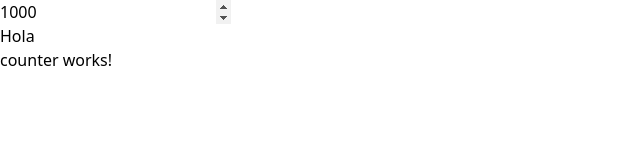
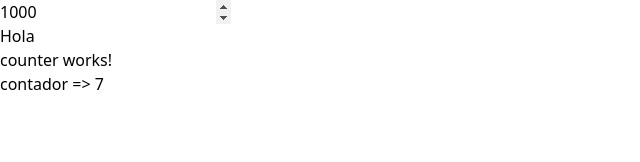
Before and after one commit to marinezdev/StoreOnLine, an Angular app: page /about in a window 1280 px wide. Shown: the top 162 px of the page, without its empty margins (0-640 px from the left). Built offline with nearby package versions, Linux system fonts and the light colour scheme.

Commit message:
evitando memery leaks with onDestroy event

```diff
--- a/src/app/domains/shared/components/counter/counter.component.html
+++ b/src/app/domains/shared/components/counter/counter.component.html
@@ -1 +1,2 @@
 <p>counter works!</p>
+<p>contador => {{counter()}}</p>
--- a/src/app/domains/shared/components/counter/counter.component.ts
+++ b/src/app/domains/shared/components/counter/counter.component.ts
@@ -1,4 +1,5 @@
-import { Component, Input, SimpleChanges } from '@angular/core';
+import { Component, Input, signal, SimpleChanges } from '@angular/core';
+import { windowTime } from 'rxjs';
 
 @Component({
   selector: 'app-counter',
@@ -9,6 +10,8 @@ import { Component, Input, SimpleChanges } from '@angular/core';
 export class CounterComponent {
   @Input({required: true}) duration: number = 0;
   @Input({required: true}) message: string = '';
+  counter = signal(0);
+  counterRef: number | undefined;
 
   constructor()
   {
@@ -37,6 +40,12 @@ export class CounterComponent {
     // after render // only once // async & tehn subscribe objects
     console.log('ngOnInit');
     console.log('-'.repeat(15));
+
+    // timer
+    this.counterRef = window.setInterval(() => {
+      this.counter.update(statePrev => statePrev + 1);
+      console.log('run interval: ' + this.counter);
+    }, 1000);
   }
 
   ngAfterViewInit()
@@ -51,6 +60,7 @@ export class CounterComponent {
     // after render // si los componentes hijo ya fueron renderizados
     console.log('ngOnDestroy');
     console.log('-'.repeat(15));
+    window.clearInterval(this.counterRef);
   }
 
   doSomething()
```
